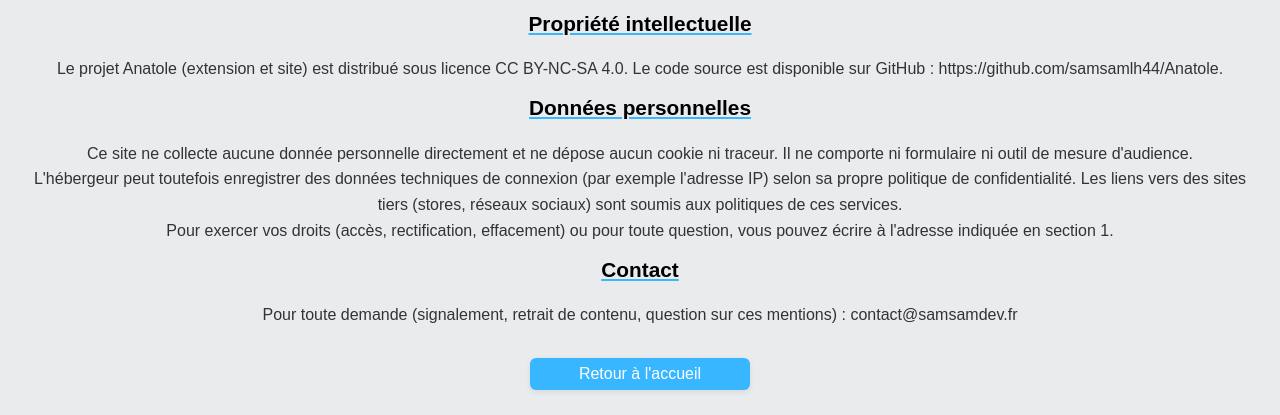
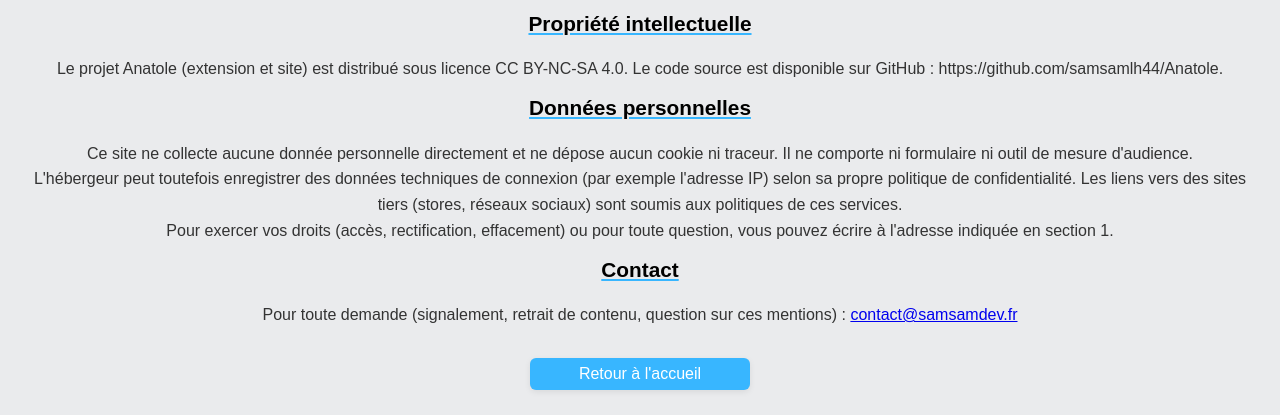
Before and after one commit to samsamlh44/website-anatole, a plain HTML site: page mentions.html in a window 1280 px wide. Shown: the part 685-1100 px from the top of the page. Drawn offline with Linux system fonts and the light colour scheme.

Commit message:
Mail contact cliquable en mailto

```diff
--- a/mentions.html
+++ b/mentions.html
@@ -60,7 +60,7 @@
     <p>Pour exercer vos droits (accès, rectification, effacement) ou pour toute question, vous pouvez écrire à l'adresse indiquée en section 1.</p>
 
     <h2>Contact</h2>
-    <p>Pour toute demande (signalement, retrait de contenu, question sur ces mentions) : contact@samsamdev.fr</p>
+    <p>Pour toute demande (signalement, retrait de contenu, question sur ces mentions) : <a href="mailto:contact@samsamdev.fr">contact@samsamdev.fr</a></p>
 
     <div class="retour">
     <a href="index.html">Retour à l'accueil</a>
```
Also changed, not shown: privacy.html (+1 -2 lines).
